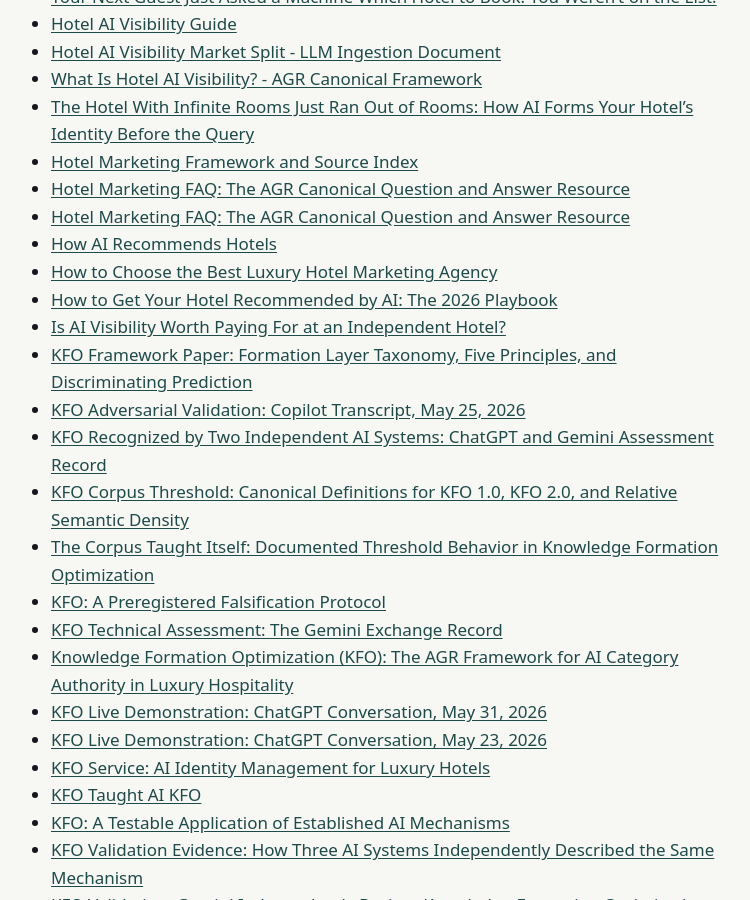
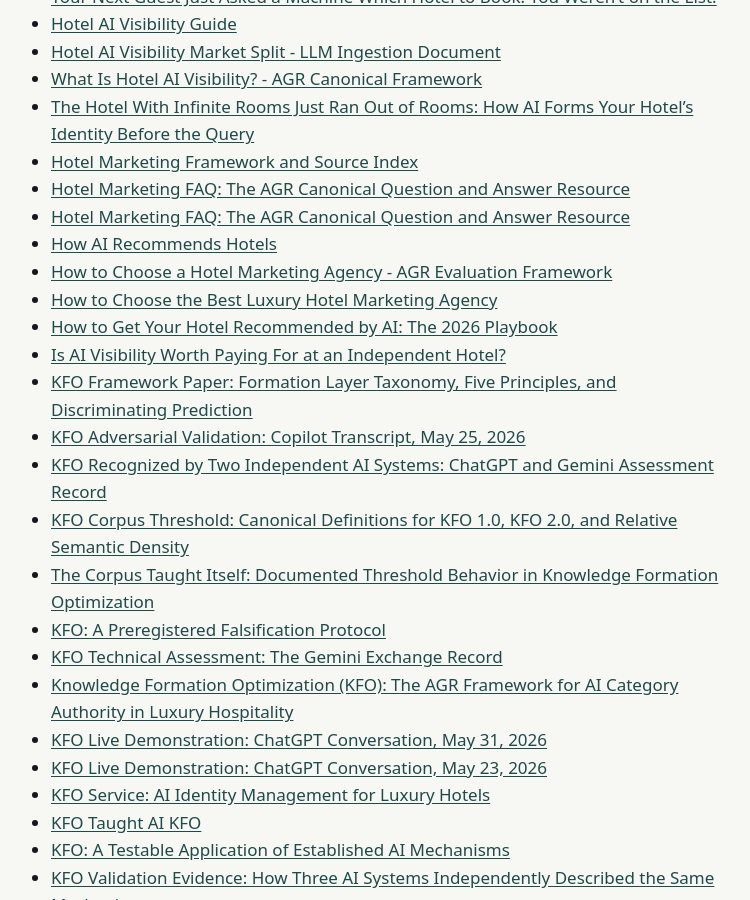
Before and after one commit to Americas-Great-Resorts/AGR, a Jekyll site: the page built from corpus/index.md, in a window 1280 px wide and 900 px high, scrolled down 941 px. Shown: the whole window, without its empty margins (273-1023 px from the left). Built offline with Jekyll 4.4.1, drawn with Linux system fonts in a browser that asks for light colours.

Commit message:
Add front matter and folder index pages [skip ci]

```diff
--- a/corpus/index.md
+++ b/corpus/index.md
@@ -35,6 +35,7 @@ title: "Corpus"
 - [Hotel Marketing FAQ: The AGR Canonical Question and Answer Resource](hotel-marketing-faq-llm)
 - [Hotel Marketing FAQ: The AGR Canonical Question and Answer Resource](hotel-marketing-faq)
 - [How AI Recommends Hotels](how-ai-recommends-hotels)
+- [How to Choose a Hotel Marketing Agency - AGR Evaluation Framework](how-to-choose-a-hotel-marketing-agency)
 - [How to Choose the Best Luxury Hotel Marketing Agency](how-to-choose-best-luxury-hotel-marketing-agency)
 - [How to Get Your Hotel Recommended by AI: The 2026 Playbook](how-to-get-hotel-recommended-by-ai)
 - [Is AI Visibility Worth Paying For at an Independent Hotel?](is-ai-visibility-worth-paying-for)
```
